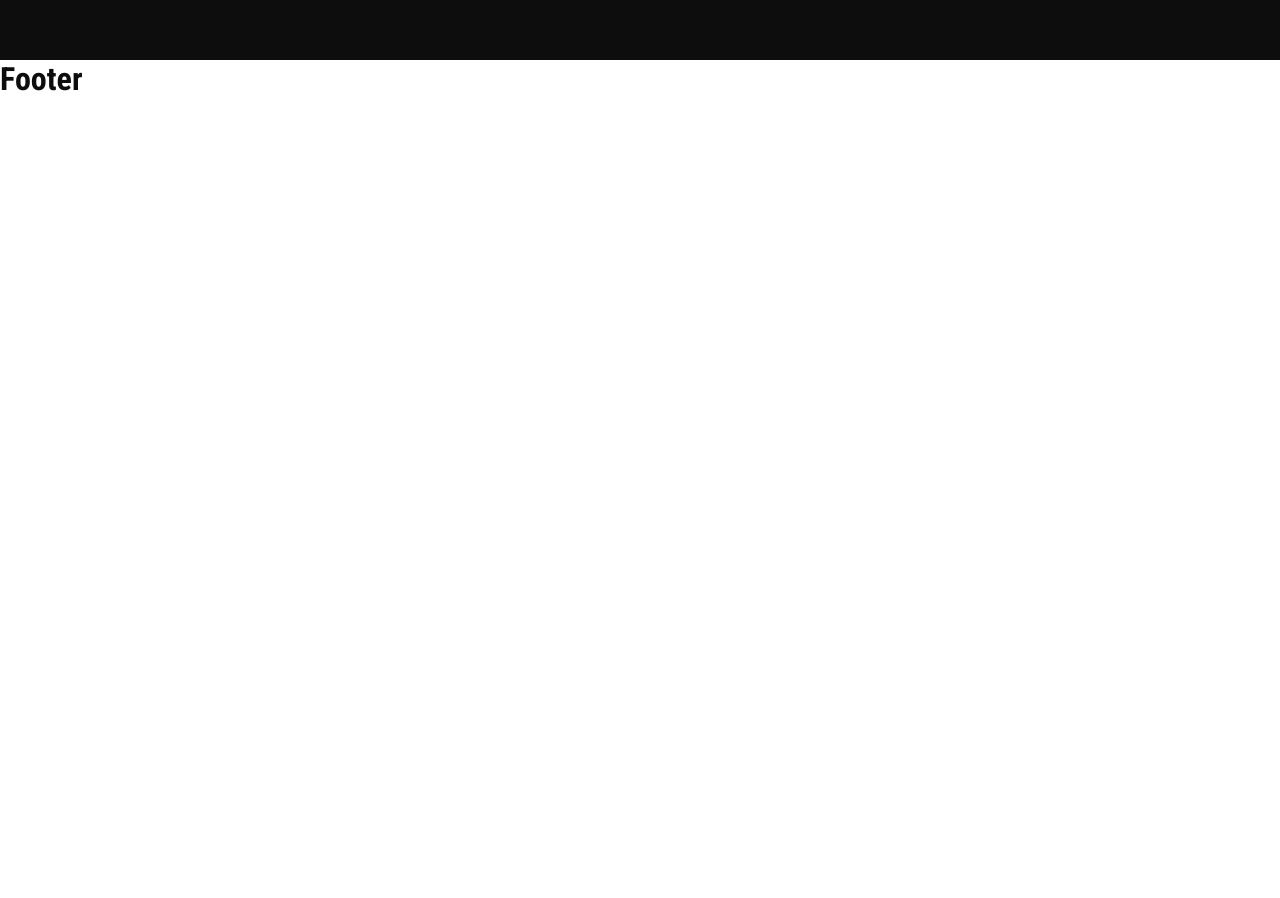
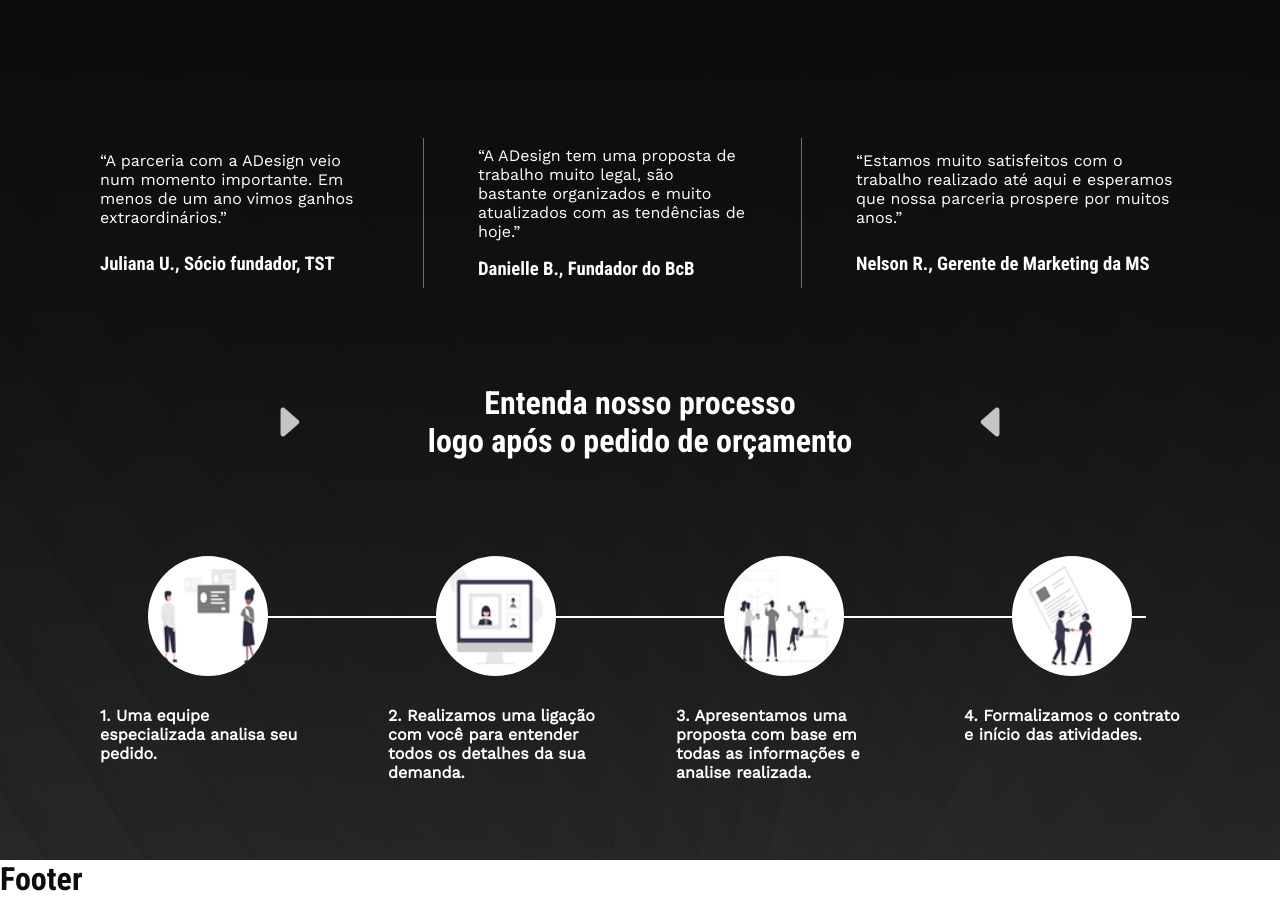
Before and after one commit to MoreiraAlex/ADesign, a Next.js app: page / in a window 1280 px wide. Shown: the part 760-1658 px from the top of the page. Before the commit the page ends 1620 px from the top, so only its background shows below. Built offline with nearby package versions, Linux system fonts and the light colour scheme.

Commit message:
Adicionando uma nova seção

```diff
--- /dev/null
+++ b/components/Step.js
@@ -0,0 +1,8 @@
+import Image from 'next/image'
+
+
+export default function Step({src, alt, width, height}){
+    return(
+        <Image src={src} alt={alt} width={width} height={height} style={{borderRadius: '50%'}}/>
+    )
+}
--- a/layout/Main.js
+++ b/layout/Main.js
@@ -3,11 +3,17 @@ import styles from '../styles/layout/Main.module.css'
 import Input from '../components/Input'
 import Btn from '../components/Button'
 import Icon from '../components/Icon'
+import Step from '../components/Step'
+
+import step1 from '../public/Analysis.png'
+import step2 from '../public/VideoCall.png'
+import step3 from '../public/collaboration.png'
+import step4 from '../public/Agreement.png'
 
 export default function Main() {
   return (
     <main>
-      <section className={styles.content}>
+      <section className={styles.content1}>
         <div className={styles.area1}>
           <h2>Vamos juntos fazer o seu marketing digital ter resultados da geração de leads até a venda</h2>
           <div className={styles.area}>
@@ -30,6 +36,54 @@ export default function Main() {
           </div>
         </div>
       </section>
+      <section className={styles.content2}>
+        <div className={styles.first}>
+          <div>
+            <p>
+              “A parceria com a ADesign veio num momento importante. Em menos de um ano vimos ganhos extraordinários.”
+            </p>
+            <h3>Juliana U., Sócio fundador, TST</h3>
+          </div>
+          <div>
+            <p>
+              “A ADesign tem uma proposta de trabalho muito legal, são bastante organizados e muito atualizados com as tendências de hoje.”
+            </p>
+            <h3>Danielle B., Fundador do BcB</h3>
+          </div>
+          <div>
+            <p>
+              “Estamos muito satisfeitos com o trabalho realizado até aqui e esperamos que nossa parceria prospere por muitos anos.”
+            </p>
+            <h3>Nelson R., Gerente de Marketing da MS</h3>
+          </div>
+        </div>
+        <div className={styles.second}>
+          <Icon size='40px' color='#C4C4C4'>&#xF231;</Icon>
+          <h2>Entenda nosso processo<br/>logo após o pedido de orçamento</h2>
+          <Icon size='40px' color='#C4C4C4'>&#xF22D;</Icon>
+        </div>
+        <div className={styles.third}>
+          <span className={styles.line}></span>
+          <ul>
+            <li>
+              <Step src={step1} alt='Imagem do passo 1' width='120px' height='120px'/>
+              <p>1. Uma equipe especializada analisa seu pedido.</p>
+            </li>
+            <li>
+              <Step src={step2} alt='Imagem do passo 2' width='120px' height='120px'/>
+              <p>2. Realizamos uma ligação com você para entender todos os detalhes da sua demanda.</p>
+            </li>
+            <li>
+              <Step src={step3} alt='Imagem do passo 3' width='120px' height='120px'/>
+              <p>3. Apresentamos uma proposta com base em todas as informações e analise realizada.</p>
+            </li>
+            <li>
+              <Step src={step4} alt='Imagem do passo 4' width='120px' height='120px'/>
+              <p>4. Formalizamos o contrato e início das atividades.</p>
+            </li>
+          </ul>
+        </div>
+      </section>
     </main>
   )
 }
--- a/styles/layout/Footer.module.css
+++ b/styles/layout/Footer.module.css
@@ -1,3 +1,3 @@
 .footer{
-    height: 100vh;
+    /* height: 100vh; */
 }
--- a/styles/layout/Main.module.css
+++ b/styles/layout/Main.module.css
@@ -1,4 +1,4 @@
-.content {
+.content1 {
     margin-top: -200px;
     height: 115vh;
     background-image: url('../../public/background1.jpg');
@@ -14,7 +14,7 @@
     z-index: 0;
 }
 
-.content::after {
+.content1::after {
     position: absolute;
     content: '';
     width: 100%;
@@ -113,3 +113,112 @@
     font-weight: bold;
     color: var(--white);
 }
+
+
+
+
+.content2 {
+    height: 100vh;
+    background-image: url('../../public/background2.jpg');
+    background-size: cover;
+    background-position: 0 -200px;
+    background-repeat: no-repeat;
+    background-attachment: fixed;
+
+    display: flex;
+    flex-direction: column;
+    justify-content: space-around;
+    position: relative;
+    padding: 30px 100px;
+}
+
+.content2::after {
+    z-index: 0;
+    position: absolute;
+    content: '';
+    width: 100%;
+    height: 100%;
+    top: 0;
+    left: 0;
+    background-image: linear-gradient(
+        hsl(0, 0%, 5%, 100%),
+        hsl(0, 0%, 5%, 97.5%),
+        hsl(0, 0%, 7%, 95%),
+        hsl(0, 0%, 10%, 92.5%)
+    );
+}
+
+.first{
+    display: flex;
+    flex-direction: row;
+    justify-content: space-between;
+}
+
+.first div{
+    flex-basis: 30%;
+    display: flex;
+    flex-direction: column;
+    justify-content: space-around;
+    height: 150px;
+    z-index: 2;
+}
+
+.first > div:not(:last-child){
+    padding-right: 5%;
+    border-right: 1px solid hsl(0, 0%, 100%, 40%);
+}
+
+.first p, .first h3 {
+    color: var(--white);
+}
+
+.second{
+    z-index: 2;
+    display: flex;
+    flex-direction: row;
+    justify-content: space-around;
+    align-items: center;
+    padding: 0 10%;
+}
+
+.second h2{
+    color: var(--white);
+    font-size: 2rem;
+    text-align: center;
+}
+
+.third ul{
+    display: flex;
+    flex-direction: row;
+    justify-content: space-between;
+}
+
+.third ul li{
+    z-index: 2;
+    flex-basis: 20%;
+    display: flex;
+    flex-direction: column;
+    gap: 30px;
+    align-items: center;
+}
+
+.third ul li p{
+    color: var(--white);
+    font-weight: bold;
+}
+
+.line{
+    position: relative;
+    width: 100px;
+}
+
+.line::after {
+    z-index: 1;
+    position: absolute;
+    content: '';
+    border-bottom: 2px solid var(--white);
+    width: 70vw;
+    height: 100%;
+    left: 150px;
+    top: 60px;
+}
```
Also changed, not shown: pages/teste.js (added, +12 -0 lines).
